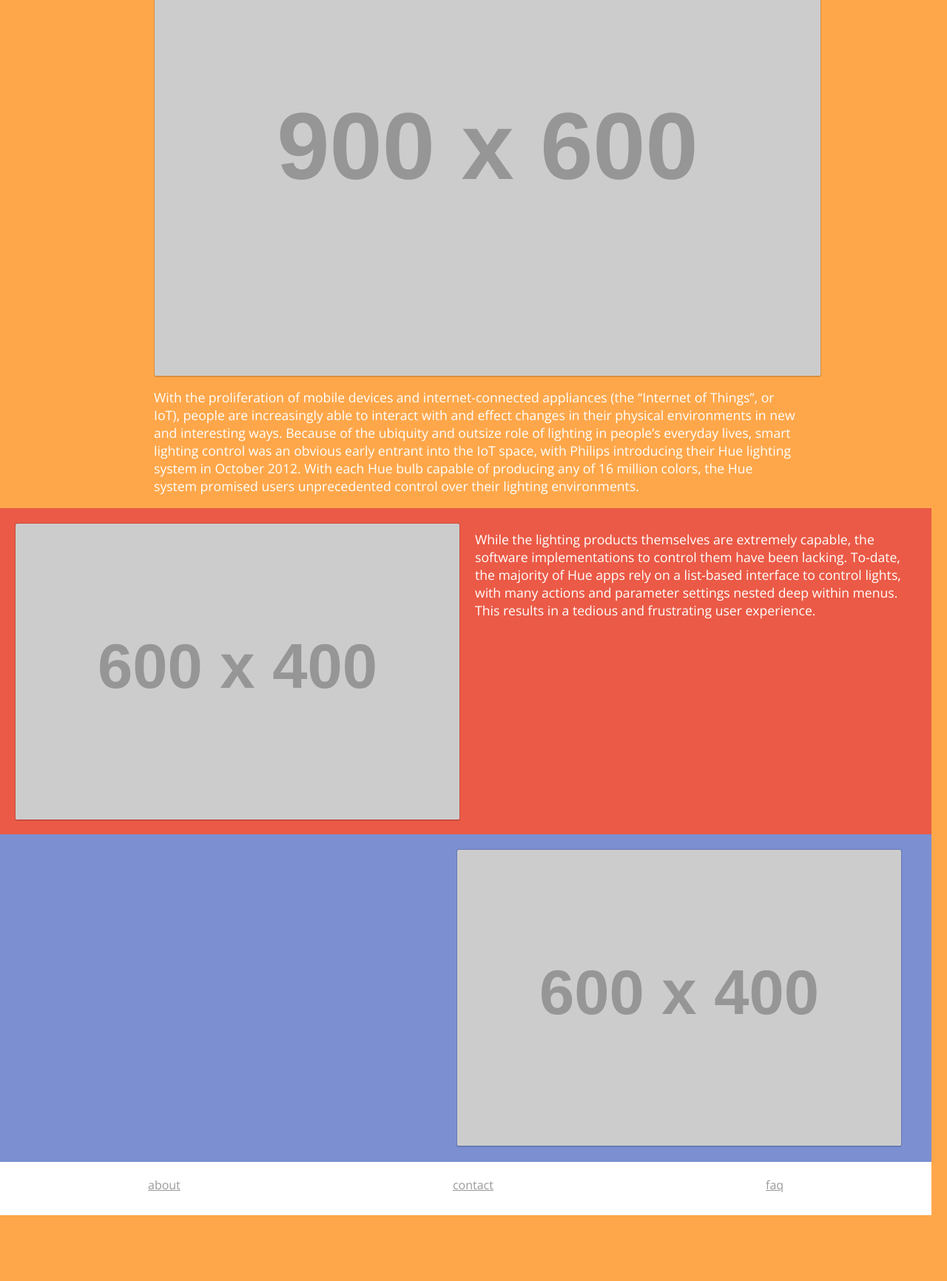
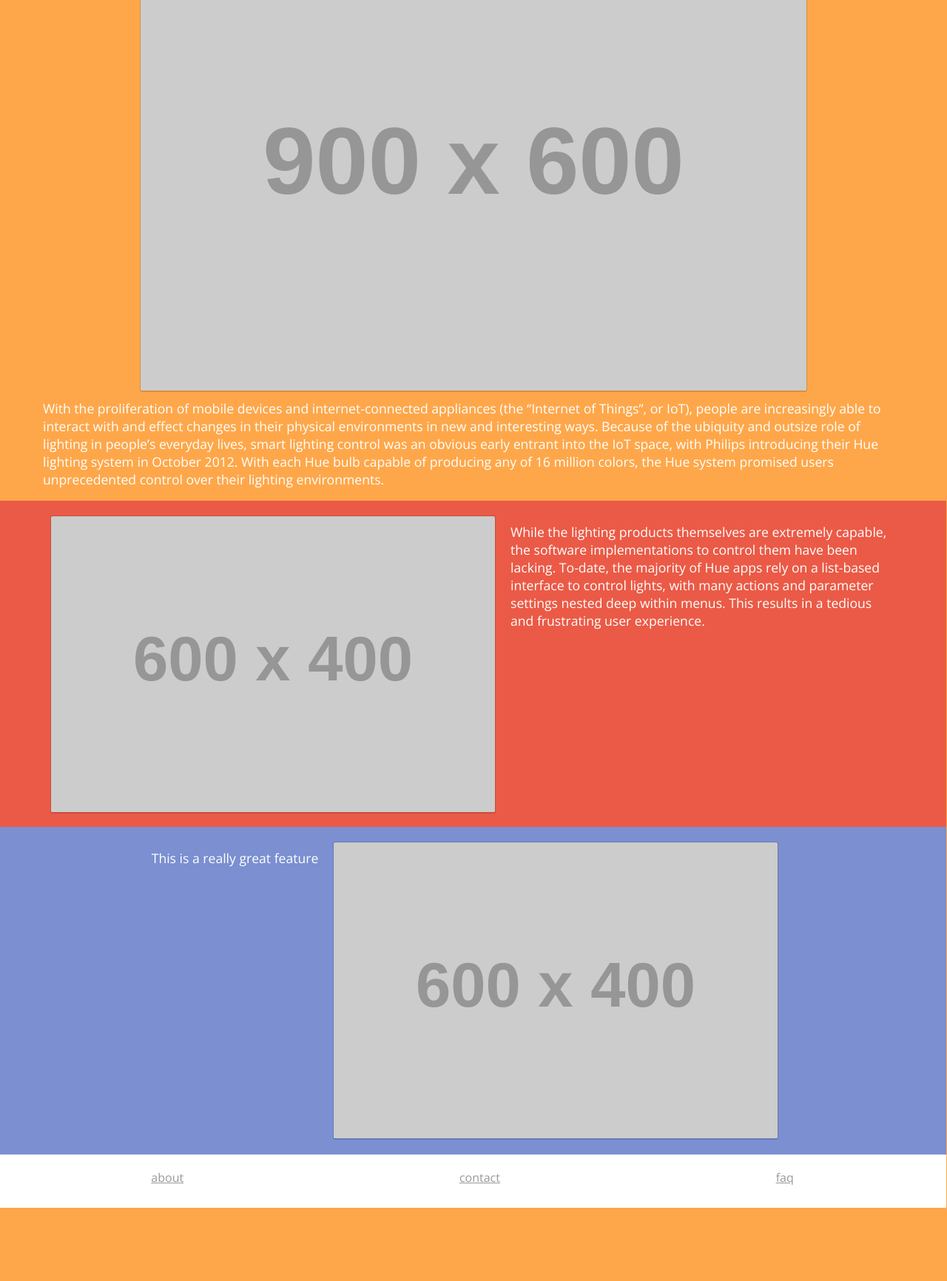
Before and after one commit to roblim/huecanvas_demo, a plain HTML site: page index.html in a window 1280 px wide. Shown: the part 716-2448 px from the top of the page at 74% size. After the commit the page ends 2398 px from the top, so only its background shows below. Drawn offline with nearby package versions, Linux system fonts and the light colour scheme; placeholder pictures from the web are drawn by us.

Commit message:
rework styling

```diff
--- a/css/styles.css
+++ b/css/styles.css
@@ -6,17 +6,18 @@ body {
 	font-family: 'Open Sans', sans-serif;
 	text-align: left;
 	background-color: #fea74a;
-	width: 99%;
-	height: 1870px;
+	/*width: 90%;*/
+	height: 1820px;
 }
 
 .hero-img {
-	background-image: url('https://img-cache.coolshop.com/90184e83-38ad-484e-9b15-d0425e31a216/hueambilight-1l.jpg');
+	background-image: url('http://keyassets-p2.timeincuk.net/wp/prod/wp-content/uploads/sites/39/2016/02/Philips_Ambilight_Hue_lifestyle.jpeg');
 	height: 560px;
-	width: 101.3%;
+	width: 100%;
+	background: center right cover no-repeat;
 	position: absolute;
-	top: -10px;
-	left: -10px;
+	top: 0px;
+	left: 0px;
 	box-sizing: border-box;
 	/*background-repeat: repeat-x;*/
 }
@@ -24,22 +25,22 @@ body {
 .dimmer{
 	background-color: rgba(0, 0, 0, 0.5);
 	/*background-size: cover;*/
-	height: 370px;
-	width: 88.9%;
-	padding: 100px;
+	height: 560px;
+	width: 100%;
+	/*padding: 100px;*/
 	/*box-sizing: border-box;*/
 
 	/*position: absolute;*/
 	position: absolute;
-	top: -10px;
-	left: -50px;
+	top: 0px;
+	left: 0px;
 	/*z-index: 1;*/
 }
 
 .fork-me {
 	position: absolute;
-	top: 15px;
-	left: 50px;
+	top: 0px;
+	left: 0px;
 	z-index: 0;
 }
 
@@ -67,7 +68,7 @@ p {
 }
 
 .title {
-	margin-top: 60px;
+	margin-top: 130px;
 	font-size: 3em;
 }
 
@@ -86,17 +87,37 @@ p {
 }
 
 .screenShot {
+	/*margin: auto;*/
 	border-radius: .2em;
 	border: 1px solid #bfbfbf;
 	border-bottom-width: 2px;
 	border-color: rgba(0,0,0,0.15);
 	margin-right: 20px;
+	margin-left: 20px;
+	/*margin-left: 15%;*/
+}
+
+.max-holder {
+	display: flex;
+	max-width: 1310px;
+	box-sizing: border-box;
+	padding-left: 50px;
+	padding-right: 50px
+}
+
+.max-holder-col {
+	padding-left: 50px;
+	padding-right: 50px;
+	display: flex;
+	align-items: center;
+	flex-direction: column;
+	max-width: 1310px;
+	margin: auto;
+	box-sizing: border-box;
 }
 
 .about {
 	margin-top: 570px;
-	padding-left: 200px;
-	padding-right: 200px;
 }
 
 .about-title {
@@ -140,30 +161,33 @@ p {
 }
 
 .red-container {
+	background-color: #eb5a46;
+	width: 101.35%;
+	margin-left: -10px;
+	/*margin-left: -208px;*/
 	display: flex;
-	background-color: #eb5a46;
-	width: 145.2%;
-	margin-left: -208px;
 	margin-bottom: -22px;
 	padding-bottom: 40px;
 	padding-top: 20px;
-	padding-left: 20px;
+	padding-left: 0px;
 	padding-right: 20px;
 	box-sizing: border-box;
+	justify-content: space-around;
 }
 .blue-container {
 	display: flex;
 	margin-top: 0px;
 	background-color: #7b8fd1;
-	width: 145.2%;
-	margin-left: -208px;
+	width: 101.35%;
+	/*margin-left: -208px;*/
 	margin-bottom: 0px;
+	margin-left: -10px;
 	padding-bottom: 20px;
 	padding-top: 20px;
 	padding-left: 20px;
 	padding-right: 20px;
 	box-sizing: border-box;
-	justify-content: flex-end;
+	justify-content: space-around;
 }
 
 .blue-container img {
@@ -180,17 +204,23 @@ p {
 }
 
 .footer {
-	display: flex;
-	justify-content: space-between;
-	align-items: center;
+	/*justify-content: space-between;*/
 	padding: 20px;
-	padding-left: 200px;
-	padding-right: 200px;
+	/*padding-left: 200px;
+	padding-right: 200px;*/
 	box-sizing: border-box;
 	background-color: white;
-	width: 145.2%;
-	margin-left: -208px;
+	width: 101.35%;
+	margin-left: -10px;
+	/*margin-left: -208px;*/
 	padding-bottom: 30px;
+}
+
+.max-holder-footer {
+	display: flex;
+	justify-content: space-around;
+	/*color: red;*/
+
 }
 
 .download {
--- a/index.html
+++ b/index.html
@@ -13,7 +13,7 @@
 			<div class="hero-img">
 
 				<div class="dimmer">
-
+					<div class="max-holder-col">
 					<div class="hero-container">
 					<a href="https://github.com/roblim/huecanvas">
 					<img class="fork-me" src="https://s3-us-west-1.amazonaws.com/huecanvas/fork_me.png" alt="fork-me-img">
@@ -25,6 +25,7 @@
 						system. This is achieved through an intuitive, gesture-based UI
 						that is malleable and space oriented.
 					</p>
+				</div>
 					<a class="download" href="#"><img src="https://s3-us-west-1.amazonaws.com/huecanvas/Download_on_the_App_Store_Badge_US-UK_135x40.svg" alt=""></a>
 					</div>
 			</div>
@@ -32,6 +33,7 @@
 	</div>
 
 	<div class="about">
+		<div class="max-holder-col">
 		<h2 class="about-title">Here's How It Works</h2>
 		<img class="screenShot" src="https://dummyimage.com/900x600/fff/000" alt="">
 		<p class="about-content">
@@ -48,8 +50,12 @@
 			colors, the Hue system promised users unprecedented control
 			over their lighting environments.
 		</p>
+	</div>
 
 		<div class="red-container">
+			<div class="max-holder">
+
+
 				<img class="screenShot" src="https://dummyimage.com/600x400/fff/000" alt="">
 				<p class="about-content">
 					While the lighting products themselves are extremely
@@ -60,14 +66,19 @@
 					This results in a tedious and frustrating user experience.
 				</p>
 			</div>
+	</div>
 	<div class="blue-container">
+		<div class="max-holder">
+			<p>This is a really great feature</p>
 		<img class="screenShot" src="https://dummyimage.com/600x400/fff/000" alt="">
-		<p></p>
+	</div>
 	</div>
 	<div class="footer">
+		<div class="max-holder-footer">
 		<a href="#">about</a>
 		<a href="#">contact</a>
 		<a href="#">faq</a>
+	</div>
 	</div>
 	</div>
 
```
Lines whose indentation alone changed are shown as unchanged.
